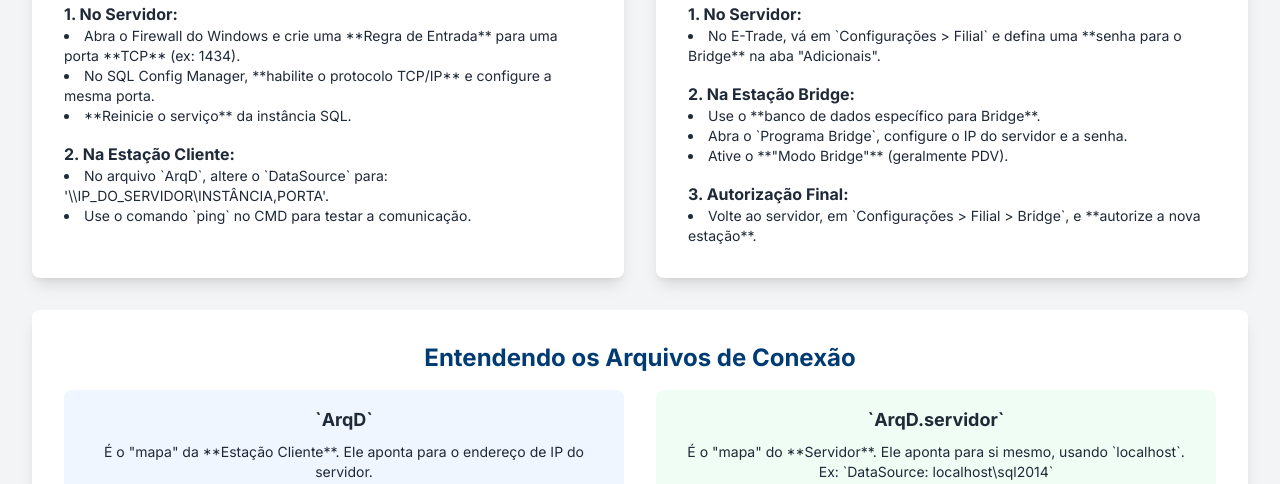
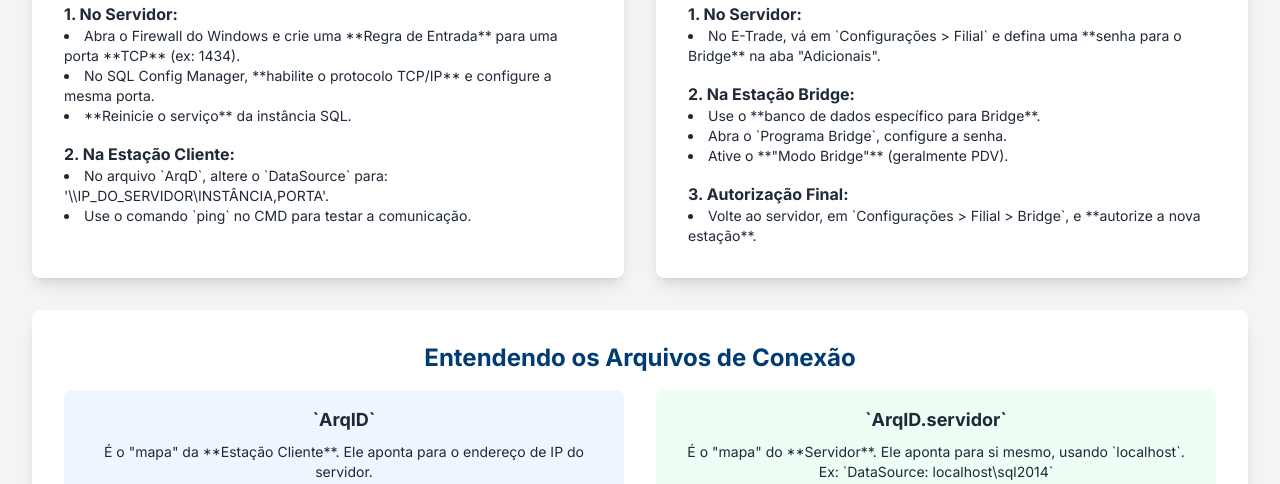
Before and after one commit to Ra11yd/Etrade, a plain HTML site: page index.html in a window 1280 px wide. Shown: the part 3340-3824 px from the top of the page. Drawn offline with nearby package versions, Linux system fonts and the light colour scheme.

Commit message:
index.html

```diff
--- a/index.html
+++ b/index.html
@@ -188,7 +188,7 @@
                                 <h4 class="font-bold">2. Na Estação Bridge:</h4>
                                 <ul class="list-disc list-inside text-sm">
                                      <li>Use o **banco de dados específico para Bridge**.</li>
-                                    <li>Abra o `Programa Bridge`, configure o IP do servidor e a senha.</li>
+                                    <li>Abra o `Programa Bridge`, configure a senha.</li>
                                     <li>Ative o **"Modo Bridge"** (geralmente PDV).</li>
                                 </ul>
                             </div>
@@ -205,11 +205,11 @@
                     <h3 class="text-2xl font-bold text-center text-[#003B73] mb-4">Entendendo os Arquivos de Conexão</h3>
                     <div class="grid grid-cols-1 md:grid-cols-2 gap-8 text-center">
                         <div class="bg-blue-50 p-4 rounded-lg">
-                            <h4 class="font-bold text-lg">`ArqD`</h4>
+                            <h4 class="font-bold text-lg">`ArqID`</h4>
                             <p class="text-sm mt-2">É o "mapa" da **Estação Cliente**. Ele aponta para o endereço de IP do servidor. <br>Ex: `DataSource: \\192.168.0.150\sql2014,1434`</p>
                         </div>
                         <div class="bg-green-50 p-4 rounded-lg">
-                            <h4 class="font-bold text-lg">`ArqD.servidor`</h4>
+                            <h4 class="font-bold text-lg">`ArqID.servidor`</h4>
                             <p class="text-sm mt-2">É o "mapa" do **Servidor**. Ele aponta para si mesmo, usando `localhost`. <br>Ex: `DataSource: localhost\sql2014`</p>
                         </div>
                     </div>
```
